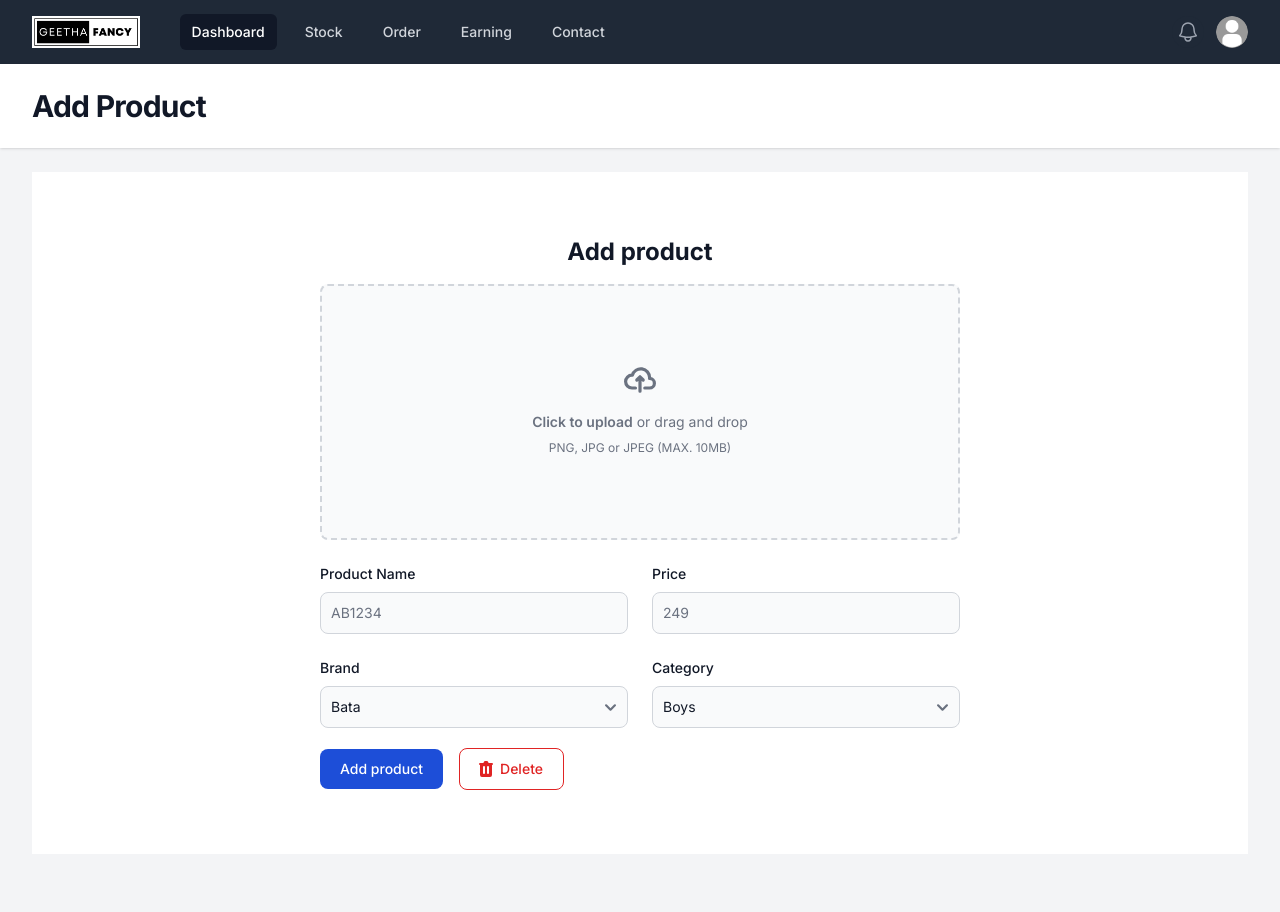
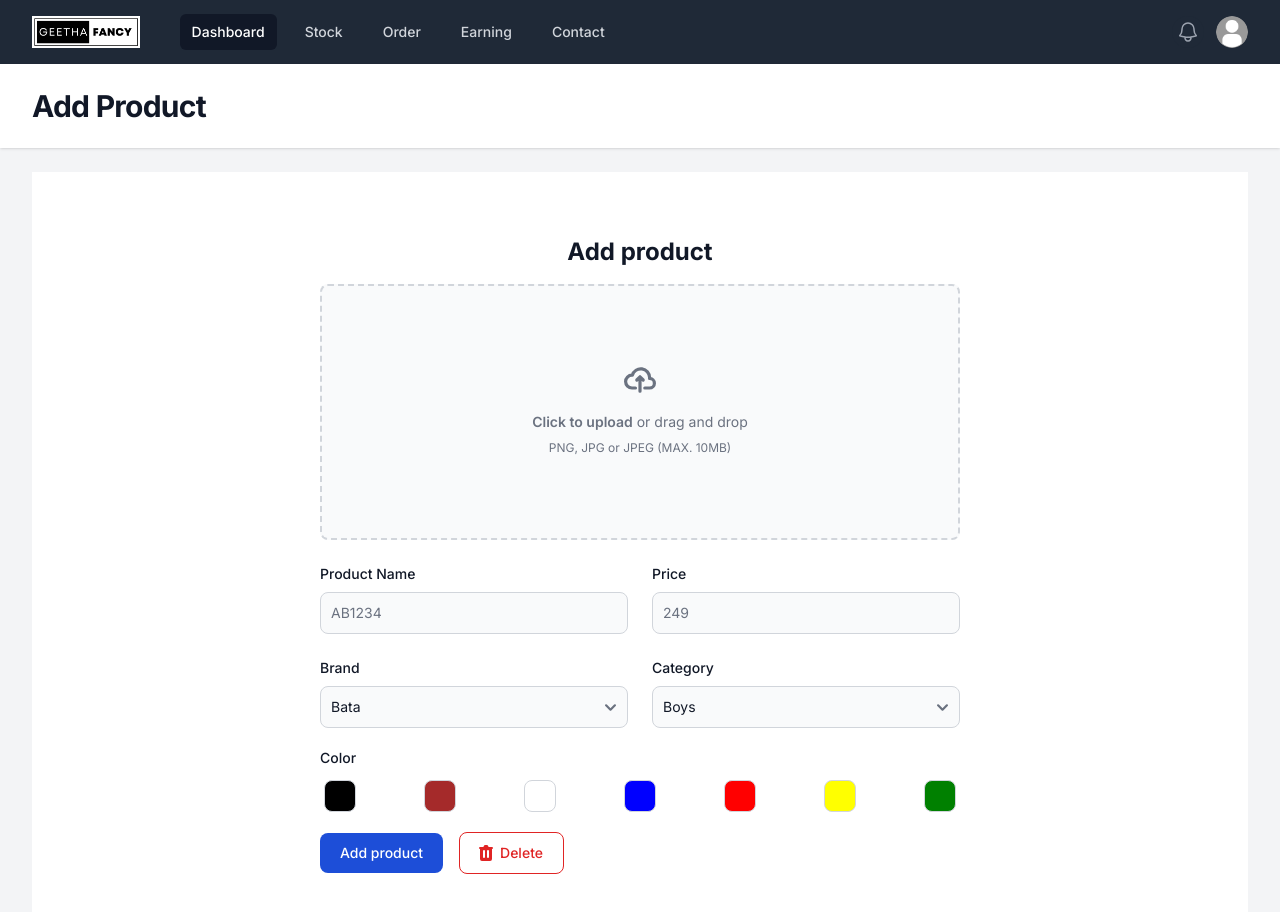
Before and after one commit to SurendarSingh/Footwear-StockXpert, a Next.js app: page /product/add in a window 1280 px wide. Shown: the top 912 px of the page. Before the commit the page ends 878 px from the top, so only its background shows below. Built offline with nearby package versions, Linux system fonts and the light colour scheme.

Commit message:
Product color added

```diff
--- a/src/app/product/add/page.tsx
+++ b/src/app/product/add/page.tsx
@@ -11,7 +11,7 @@ import { useState } from "react";
 export default function ProfilePage() {
   const [product, setProduct] = useState({
     name: "",
-    price: null,
+    price: "",
     brand: "",
     category: "",
     size: {},
@@ -22,8 +22,7 @@ export default function ProfilePage() {
   const handleSubmit = async (e: any) => {
     e.preventDefault();
     try {
-      const res = await axios.post("/api/product", product);
-      console.log(res);
+      console.log(product);
     } catch (error) {
       console.log(error);
     }
--- a/src/components/AddProduct.tsx
+++ b/src/components/AddProduct.tsx
@@ -38,9 +38,9 @@ export default function AddProduct({
                   >
                     <path
                       stroke="currentColor"
-                      stroke-linecap="round"
-                      stroke-linejoin="round"
-                      stroke-width="2"
+                      strokeLinecap="round"
+                      strokeLinejoin="round"
+                      strokeWidth="2"
                       d="M13 13h3a3 3 0 0 0 0-6h-.025A5.56 5.56 0 0 0 16 6.5 5.5 5.5 0 0 0 5.207 5.021C5.137 5.017 5.071 5 5 5a4 4 0 0 0 0 8h2.167M10 15V6m0 0L8 8m2-2 2 2"
                     />
                   </svg>
@@ -69,6 +69,7 @@ export default function AddProduct({
                 id="name"
                 className="bg-gray-50 border border-gray-300 text-gray-900 text-sm rounded-lg focus:ring-primary-600 focus:border-primary-600 block w-full p-2.5 dark:bg-gray-700 dark:border-gray-600 dark:placeholder-gray-400 dark:text-white dark:focus:ring-primary-500 dark:focus:border-primary-500"
                 value={product.name}
+                style={{ textTransform: "uppercase" }}
                 placeholder="AB1234"
                 required
                 onChange={(e) =>
@@ -143,6 +144,34 @@ export default function AddProduct({
             </div>
           </div>
 
+          <div>
+            <label
+              htmlFor="color"
+              className="block mb-2 text-sm font-medium text-gray-900 dark:text-white"
+            >
+              Color
+            </label>
+            <div className="sm:col-span-2 mx-auto mb-4">
+              <div className="relative flex items-center justify-between">
+                {colors.map((color: string, index: number) => (
+                  <button
+                    key={index}
+                    type="button"
+                    className={`flex items-center w-8 h-8 m-1 border border-gray-300 rounded-lg focus:outline-none focus:ring-4 focus:ring-offset-2 focus:ring-primary-500 ${
+                      color === product.color
+                        ? "ring-4 ring-offset-2 ring-primary-500"
+                        : ""
+                    }`}
+                    style={{ backgroundColor: color }}
+                    onClick={() =>
+                      setProduct({ ...product, color: color.toLowerCase() })
+                    }
+                  ></button>
+                ))}
+              </div>
+            </div>
+          </div>
+
           <div className="flex items-center space-x-4">
             <button
               type="submit"
@@ -161,9 +190,9 @@ export default function AddProduct({
                 xmlns="http://www.w3.org/2000/svg"
               >
                 <path
-                  fill-rule="evenodd"
+                  fillRule="evenodd"
                   d="M9 2a1 1 0 00-.894.553L7.382 4H4a1 1 0 000 2v10a2 2 0 002 2h8a2 2 0 002-2V6a1 1 0 100-2h-3.382l-.724-1.447A1 1 0 0011 2H9zM7 8a1 1 0 012 0v6a1 1 0 11-2 0V8zm5-1a1 1 0 00-1 1v6a1 1 0 102 0V8a1 1 0 00-1-1z"
-                  clip-rule="evenodd"
+                  clipRule="evenodd"
                 ></path>
               </svg>
               Delete
--- a/src/utils/productConfig.ts
+++ b/src/utils/productConfig.ts
@@ -25,4 +25,12 @@ export const sizes = {
   13: 0,
 };
 
-export const colors = ["Black", "Brown", "White", "Blue", "Red", "Green"];
+export const colors = [
+  "Black",
+  "Brown",
+  "White",
+  "Blue",
+  "Red",
+  "Yellow",
+  "Green",
+];
```
